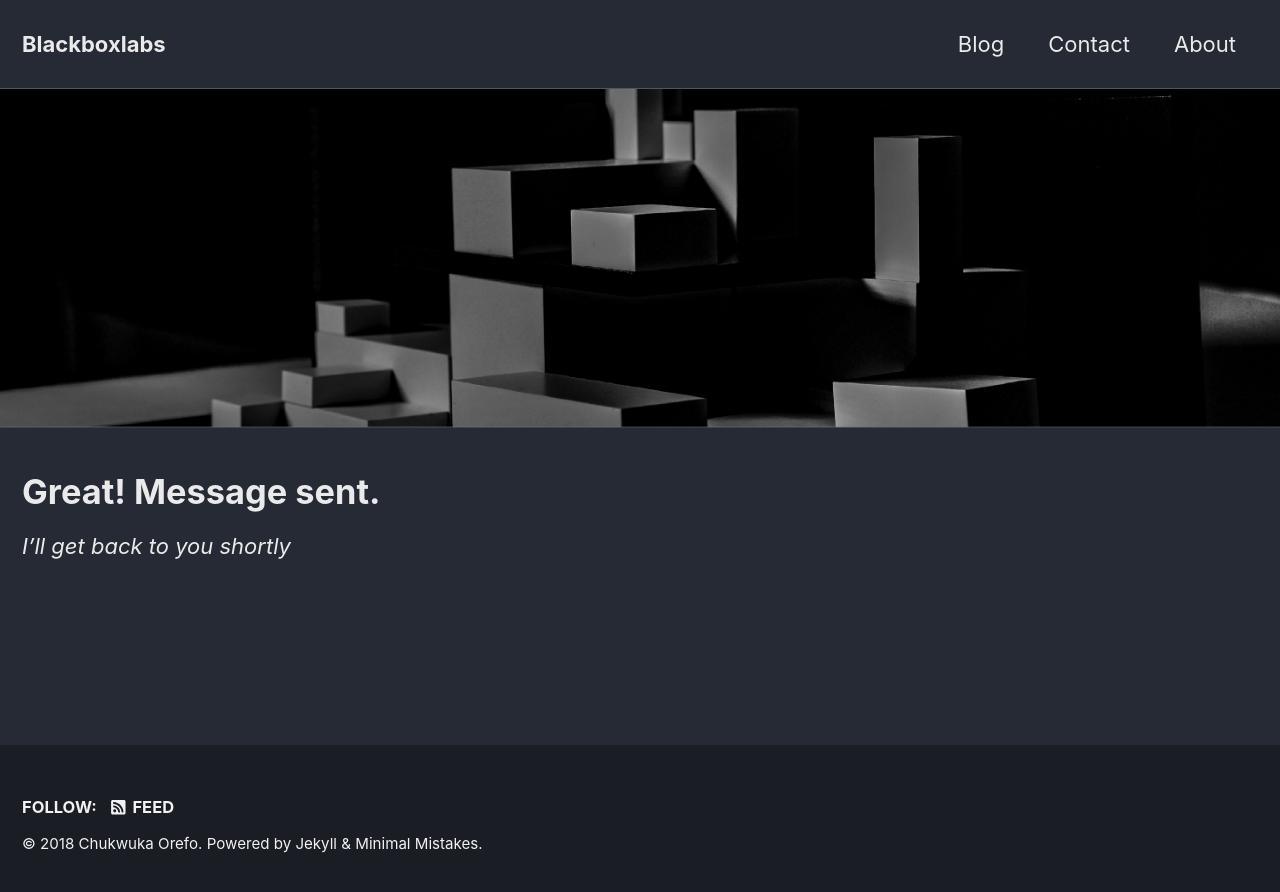
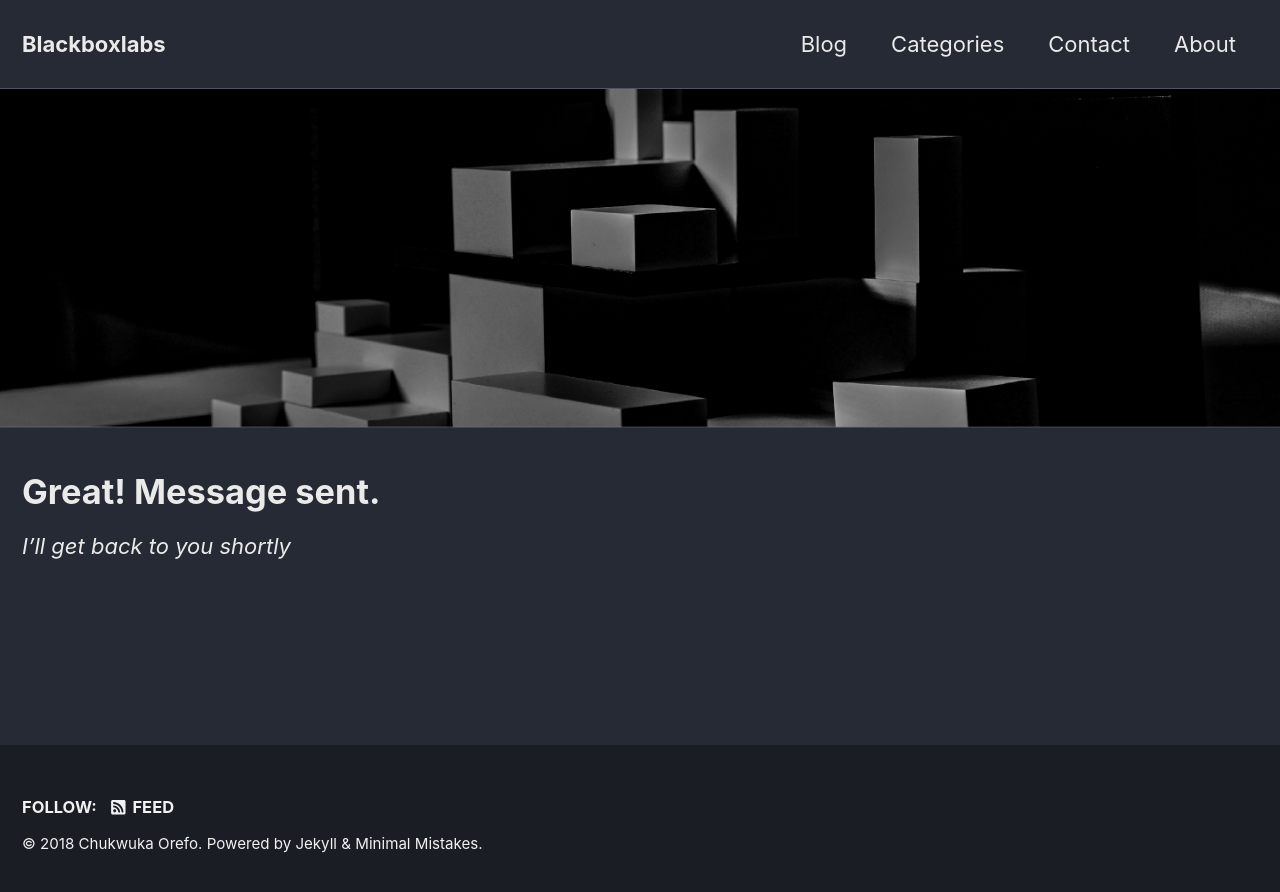
Before and after one commit to DataMonki/_DataMonki.github.io, a Jekyll site: the page built from _pages/sent.md, in a window 1280 px wide. Shown: the top 892 px of the page. Built offline with Jekyll 4.4.1, drawn with Linux system fonts in a browser that asks for light colours; nearby versions of some CDN libraries.

Commit message:
update
webpage updated

```diff
--- a/_data/navigation.yml
+++ b/_data/navigation.yml
@@ -7,6 +7,8 @@
   #  url: /projects/
   #- title: "Events"
   #  url: /events/
+  - title: "Categories"
+    url: /categories/
   - title: "Contact"
     url: /contact/
   - title: "About"
```
